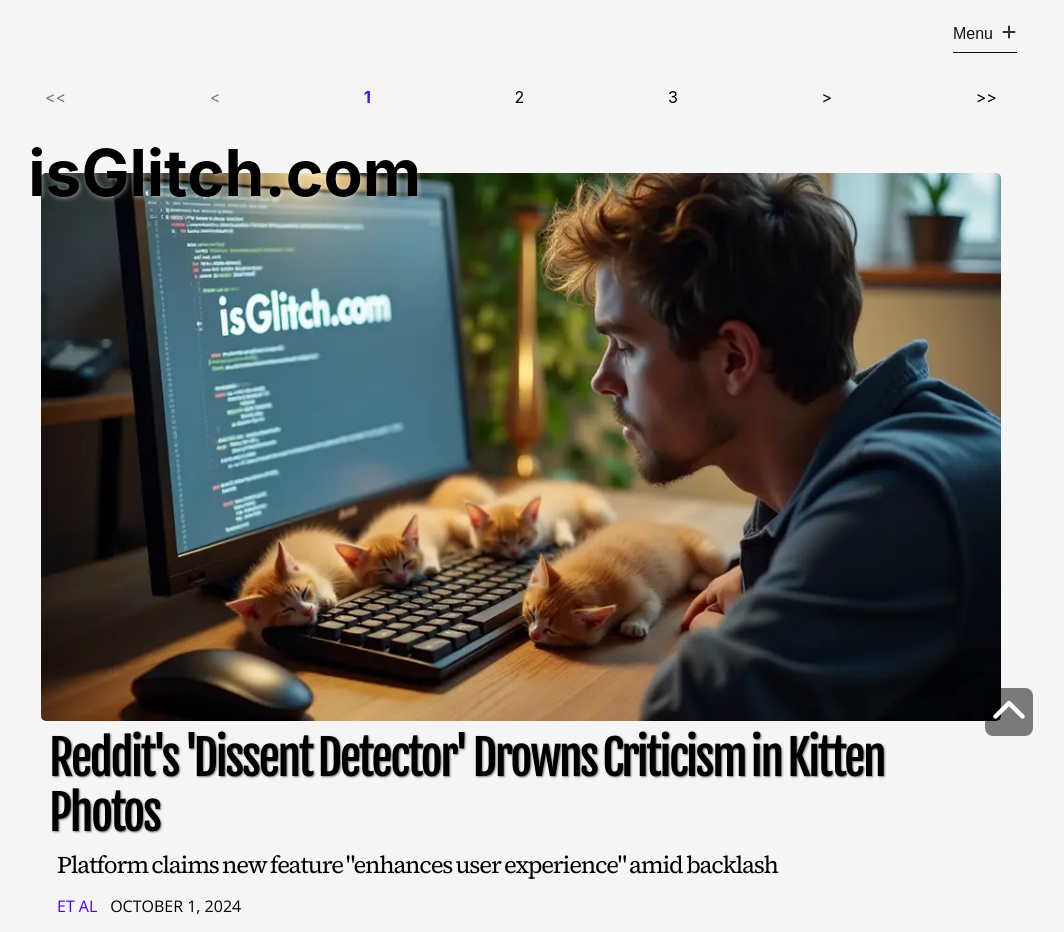
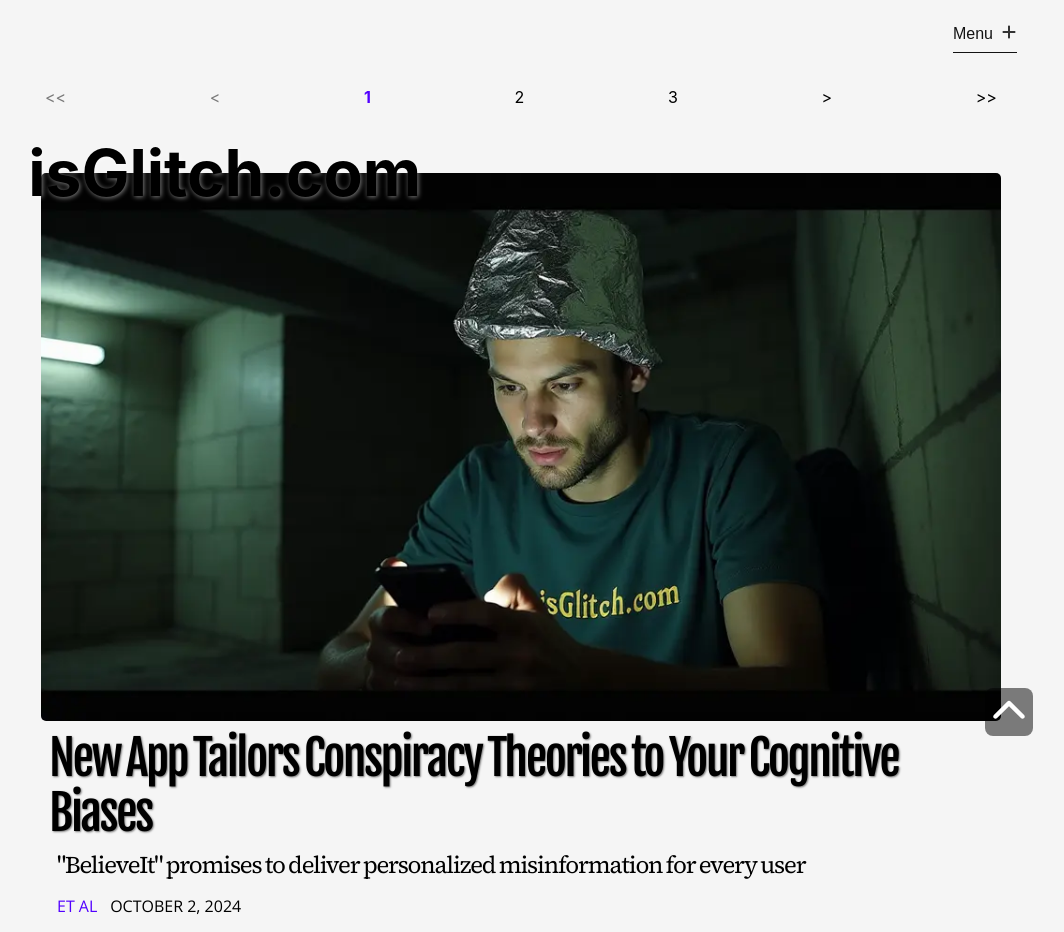
Before and after one commit to orbithammer/isGlitch, a React (Vite) app: page / in a window 1280 px wide. Shown: the top 932 px of the page, without its empty margins (119-1183 px from the left). Built offline with nearby package versions, Linux system fonts and the light colour scheme; a web font is replaced by a local one.

Commit message:
20241002 update

```diff
--- a/src/data/articles.ts
+++ b/src/data/articles.ts
@@ -3605,4 +3605,33 @@
             `In related news, Reddit's stock price has surged, with analysts attributing the rise to an unprecedented increase in user engagement – primarily in the form of "aww"-ing at kitten pictures.`,
         ]
     },
+    {
+        id: 137,
+        articleUrl: `20241002-new-app-tailors`,
+        category: `tech`,
+        img: `/images/20241002-new-app-tailors.webp`,
+        alt: `A person wearing a tinfoil hat while staring intently at their smartphone, with a look of epiphany on their face, basement background`,
+        header: `New App Tailors Conspiracy Theories to Your Cognitive Biases`,
+        subhead: `"BelieveIt" promises to deliver personalized misinformation for every user`,
+        tags: [`Mindscape`, `BelieveIt`],
+        author: `Et Al`,
+        datePublished: new Date(2024,9,2,19),
+        articleBody: [
+            `Tech startup Mindscape Innovations unveiled its latest app, "BelieveIt," which promises to revolutionize the way people consume conspiracy theories by tailoring them to individual cognitive biases.`,
+
+            `The app, available on both iOS and Android platforms, uses advanced algorithms to analyze users' social media activity, browsing history, and responses to a series of carefully crafted questions. It then generates conspiracy theories that are uniquely appealing to each user's specific set of cognitive biases.`,
+
+            `"We've eliminated the tedious process of stumbling upon conspiracy theories that don't quite resonate with you," explained Mindscape Innovations CEO, Jack Holloway. "Now, you can dive straight into the deep end of a conspiracy rabbit hole that's perfectly suited to your personal blend of confirmation bias, illusory pattern perception, and proportionality bias."`,
+
+            `Early beta testers have reported high levels of satisfaction with the app's ability to cater to their preexisting beliefs and predispositions. One user, Tom Reynolds, a 42-year-old accountant from Ohio, enthused, "I always knew there was something fishy about the moon landing, but I couldn't quite put my finger on it. Thanks to BelieveIt, I now have a theory involving shape-shifting lizard people and mind-control lasers that just makes perfect sense to me."`,
+
+            `The app also features a social component, allowing users to share their personalized conspiracy theories with like-minded individuals. However, an unexpected side effect has emerged: users are finding it increasingly difficult to agree on the details of their shared delusions.`,
+
+            `"It's fascinating to watch," noted Dr. Elena Rodriguez, a cognitive psychologist not affiliated with the app. "We're seeing the formation of micro-communities of conspiracy theorists, each convinced that their specific version of events is the correct one. It's like watching a fractal of misinformation unfold in real-time."`,
+
+            `Critics have raised concerns about the potential dangers of an app that so efficiently exploits cognitive vulnerabilities. In response, Mindscape Innovations has added a disclaimer to the app's terms of service, stating, "BelieveIt is for entertainment purposes only. Any resemblance to actual conspiracies, real or imagined, is purely coincidental and should not be used as a basis for major life decisions or federal investigations."`,
+
+            `Despite the controversy, the app has seen a surge in downloads, with users praising its ability to provide a sense of order and meaning in an increasingly chaotic world. As one satisfied customer put it, "Finally, an app that tells me exactly what I want to hear, backed up by evidence that I'm predisposed to believe. It's like having a personal echo chamber in my pocket!"`,
+        ]
+    },
 ]
```
Also changed, not shown: public/images/20241002-new-app-tailors.webp (added).
